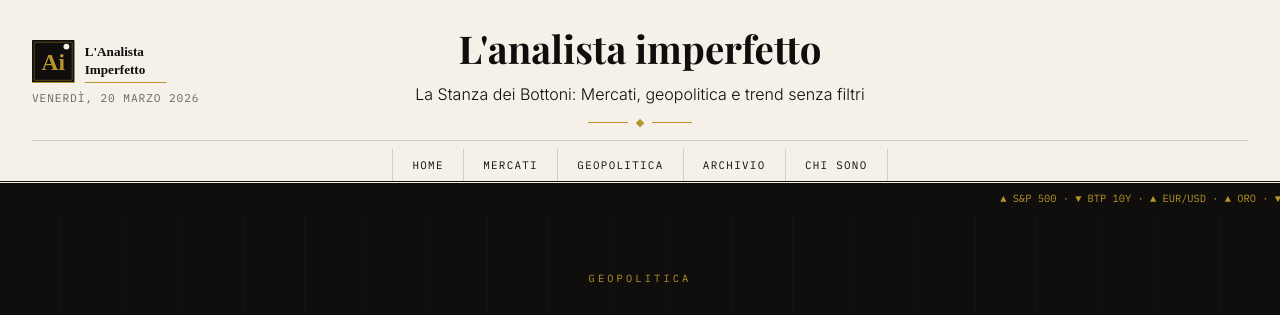
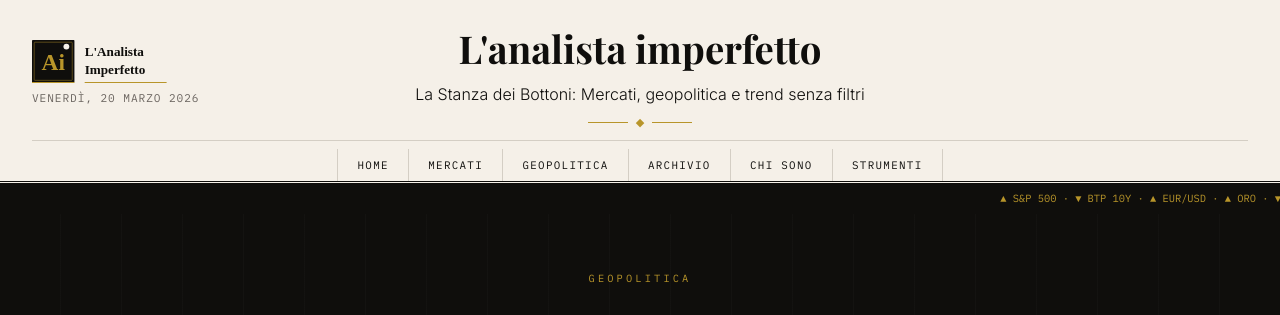
Before and after one commit to martellialessandro/martellialessandro.github.io, a Jekyll site: the page built from index.html, in a window 1280 px wide. Shown: the top 315 px of the page. Built offline with Jekyll 4.4.1, drawn with Linux system fonts in a browser that asks for light colours; some web fonts are replaced.

Commit message:
Update default.html

```diff
--- a/_layouts/default.html
+++ b/_layouts/default.html
@@ -71,6 +71,7 @@
     <a href="/geopolitica/">Geopolitica</a>
     <a href="/archivio/">Archivio</a>
     <a href="/chi-sono/">Chi sono</a>
+    <a href="/consulenza/strumenti/">Strumenti</a>
   <!--  <a href="/consulenza/">Consulenza</a> -->
   </nav>
   <!-- BANNER DONAZIONE -->
```
